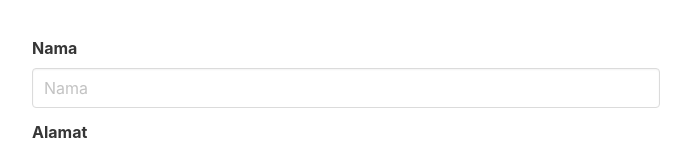
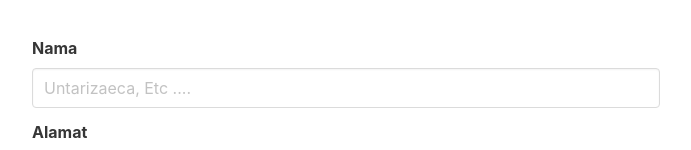
Before and after one commit to rezihardi/table-karyawan, a React (Create React App) app: page /edit/1 in a window 1280 px wide. Shown: the top 150 px of the page, without its empty margins (294-985 px from the left). Built offline with nearby package versions, Linux system fonts and the light colour scheme; no server answers.

Commit message:
update edit

```diff
--- a/src/components/EditNik.js
+++ b/src/components/EditNik.js
@@ -28,6 +28,11 @@ const EditNik = () => {
         }
     };
 
+    const handleChange = (ev) => {
+        const result = ev.target.value.replace(/[^a-z ]/gi, '') //only letter and space
+        setNama(result)
+    }
+
     const getNikById = async () => {
         const response = await axios.get(`http://localhost:3000/one-karyawan/${nik}`);
         setNama(response.data.data.nama);
@@ -43,10 +48,11 @@ const EditNik = () => {
                         <div className="control">
                             <input
                                 type="text"
+                                minLength={7}
                                 className="input"
                                 value={nama}
-                                onChange={(e) => setNama(e.target.value)}
-                                placeholder="Nama"
+                                onChange={handleChange}
+                                placeholder="Untarizaeca, Etc ...."
                             />
                         </div>
                     </div>
```
Also changed, not shown: 1 other file (tests, documents, lock files or other folders).
